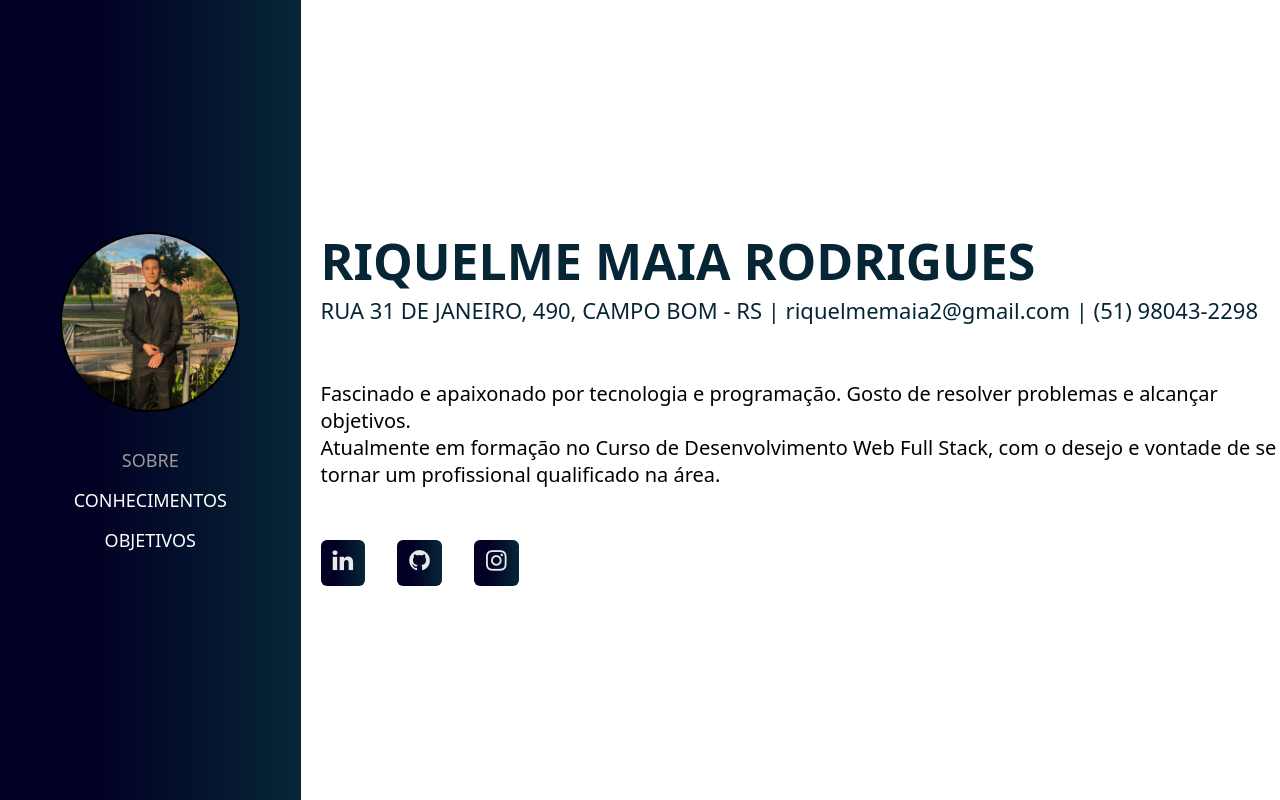
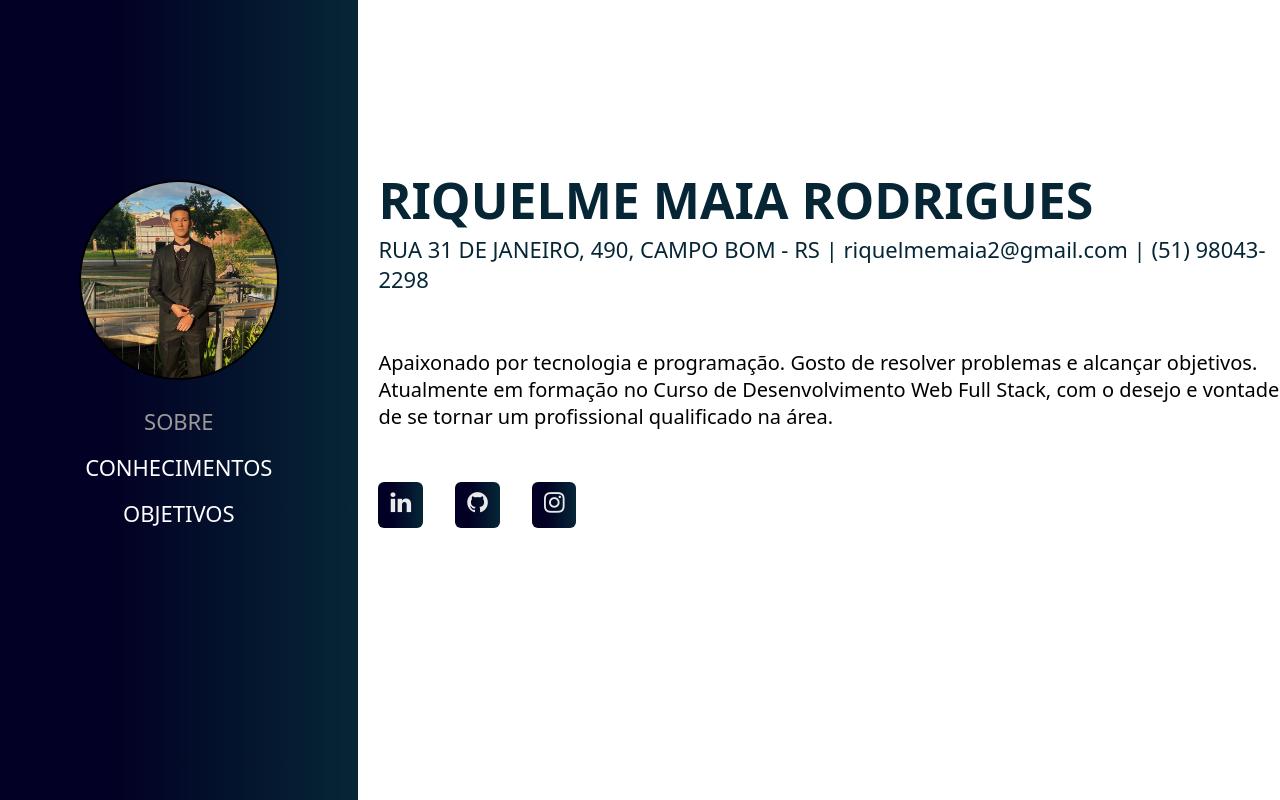
Before and after one commit to riquelmemr/portfolio, a plain HTML site: page index.html in a window 1280 px wide. Drawn offline with Linux system fonts and the light colour scheme.

Commit message:
positions changed to absolute

```diff
--- a/assets/css/styles.css
+++ b/assets/css/styles.css
@@ -21,36 +21,40 @@ body {
 }
 
 .main {
-  display: flex;
   position: relative;
   min-height: 100vh;
   width: 100vw;
 }
 
 .header {
-  display: flex;
-  flex-direction: column;
-  justify-content: center;
-  width: 33.3%;
+  position: absolute;
+  height: 100vh;
+  width: 28%;
 
   background: linear-gradient(var(--primary-color));
 }
 
 .container-img {
+  position: absolute;
+  left: calc(50% - 100px);
+  top: calc(40% - 140px);
   width: 100%;
-  display: flex;
-  align-items: center;
-  justify-content: center;
 
   margin: 0 0 20px 0;
 }
 
 .my-image {
-  width: 60%;
+  width: 200px;
   height: auto;
 
   border: 2px solid black;
   border-radius: 50%;
+}
+
+.navigation {
+  position: absolute;
+  top: calc(55% - 50px);
+  left: calc(50% - 110px);
 }
 
 .nav-list {
@@ -59,7 +63,7 @@ body {
 }
 
 .nav-item {
-  font-size: 18px;
+  font-size: 22px;
   margin: 16px;
 }
 
@@ -80,9 +84,9 @@ body {
 }
 
 .right-container {
-  display: flex;
-  flex-direction: column;
-  justify-content: center;
+  position: absolute;
+  left: 28%;
+  top: calc(50% - 234px);
 
   margin: 0 0 0 20px;
 }
--- a/index.html
+++ b/index.html
@@ -21,7 +21,7 @@
             class="my-image"
           />
         </div>
-        <nav>
+        <nav class="navigation">
           <ul class="nav-list">
             <li class="nav-item selected">SOBRE</li>
             <li class="nav-item">
@@ -41,7 +41,7 @@
           (51) 98043-2298
         </p>
         <p class="data-on">
-          Fascinado e apaixonado por tecnologia e programação. Gosto de resolver
+          Apaixonado por tecnologia e programação. Gosto de resolver
           problemas e alcançar objetivos. <br />
           Atualmente em formação no Curso de Desenvolvimento Web Full Stack, com
           o desejo e vontade de se tornar um profissional qualificado na área.
```
Also changed, not shown: conhecimentos.html (+1 -1 lines), objetivos.html (+1 -1 lines).
